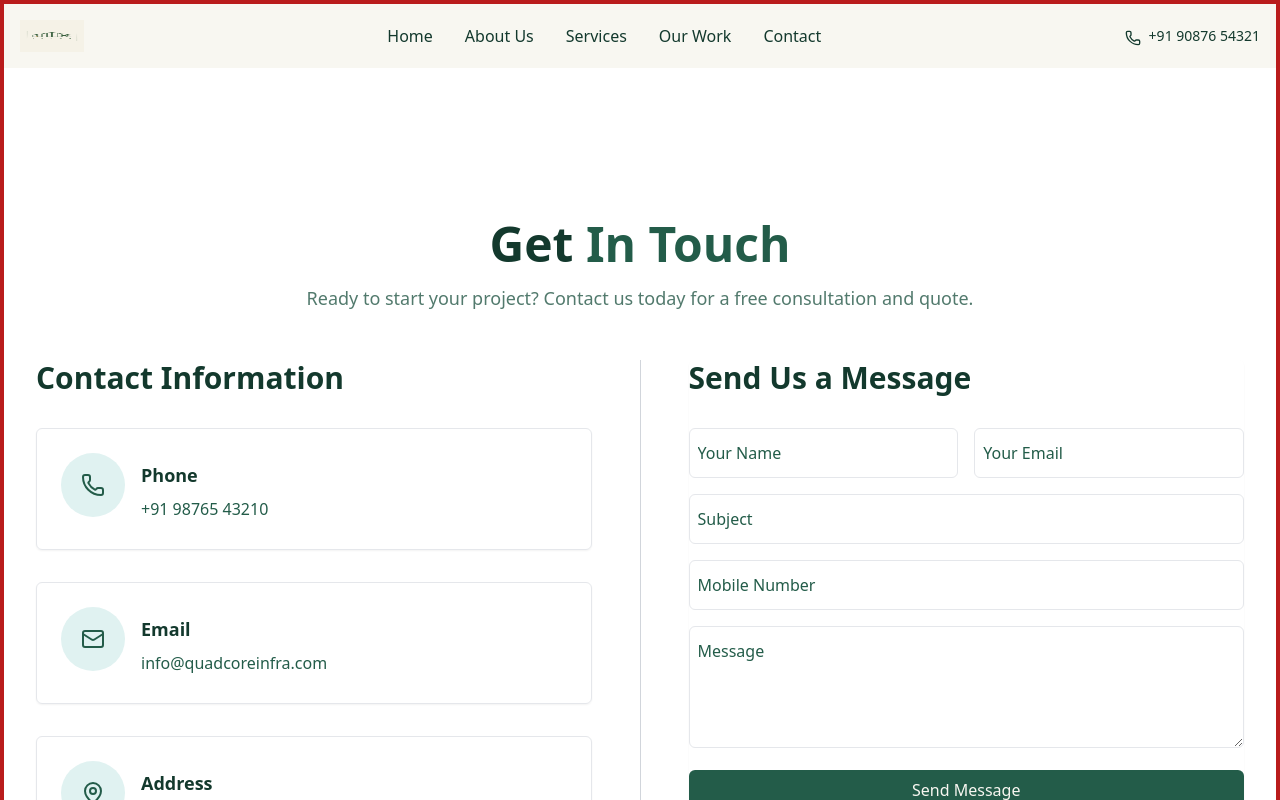
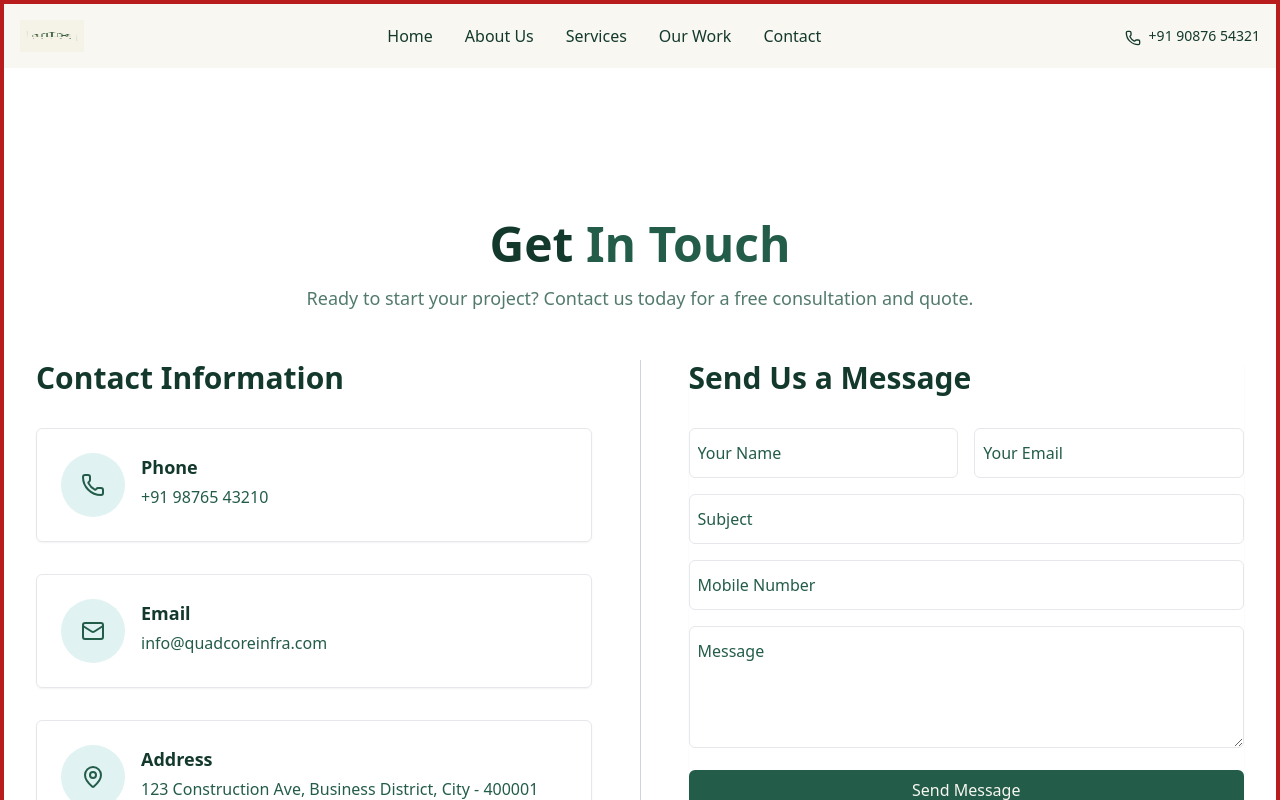
Before and after one commit to Manishh444/silver-adventure, a React (Vite) app: page /contact in a window 1280 px wide. Shown: the top 800 px of the page. Built offline with nearby package versions, Linux system fonts and the light colour scheme.

Commit message:
add  href to mail and tel

```diff
--- a/src/Components/ContactCard.jsx
+++ b/src/Components/ContactCard.jsx
@@ -7,41 +7,59 @@ export const contactCards = [
     icon: Phone,
     title: "Phone",
     value: "+91 98765 43210",
+    href: "tel:+919876543210", // ✅ clickable phone
   },
   {
     id: 2,
     icon: Mail,
     title: "Email",
     value: "info@quadcoreinfra.com",
+    href: "mailto:info@quadcoreinfra.com", // ✅ clickable email
   },
   {
     id: 3,
     icon: MapPin,
     title: "Address",
     value: "123 Construction Ave, Business District, City - 400001",
+    href: null,
   },
   {
     id: 4,
     icon: Clock,
     title: "Working Hours",
     value: "Mon - Sat: 9:00 AM - 6:00 PM",
+    href: null,
   },
 ];
 
 const ContactCard = ({ cardDetails }) => {
   const IconComponent = cardDetails?.icon;
+
   return (
-    <div className="h-auto border shadow-sm flex items-start rounded-md p-6 space-y-2">
-      <span className="bg-quadcore-bgIcon rounded-full p-5 flex items-center justify-center mb-2">
+    <div className="h-auto border shadow-sm flex items-start rounded-md p-6 space-x-4">
+      {/* Icon */}
+      <span className="bg-quadcore-bgIcon rounded-full p-5 flex items-center justify-center">
         {IconComponent && (
           <IconComponent className="text-quadcore-accent w-6 h-6" />
         )}
       </span>
-      <div className="space-y-2 px-4">
+
+      {/* Text Content */}
+      <div className="flex flex-col justify-center space-y-1">
         <p className="text-lg font-semibold text-quadcore-primary">
           {cardDetails?.title}
         </p>
-        <p className="text-quadcore-accent">{cardDetails?.value}</p>
+
+        {/* ✅ Clickable phone/email */}
+        {cardDetails?.href ? (
+          <a
+            href={cardDetails.href}
+            className="text-quadcore-accent hover:underline break-all">
+            {cardDetails?.value}
+          </a>
+        ) : (
+          <p className="text-quadcore-accent">{cardDetails?.value}</p>
+        )}
       </div>
     </div>
   );
```
